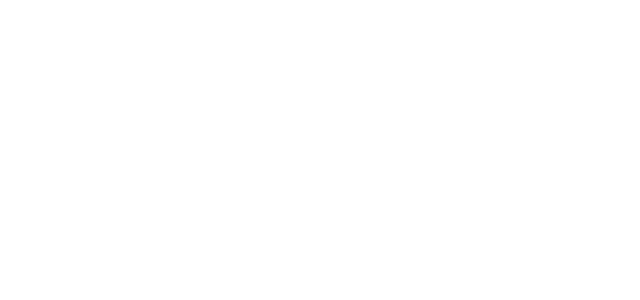
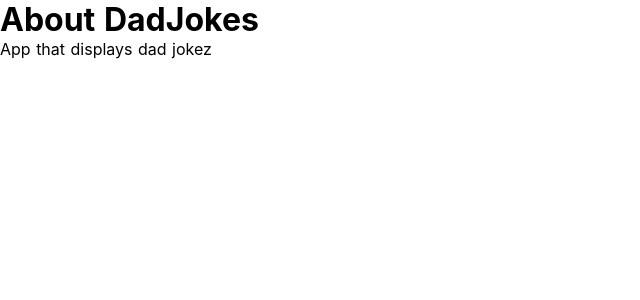
Before and after one commit to stefaleon/nuxt-dadjokes, a Nuxt app: page /about in a window 1280 px wide. Before the commit this address had no page. Shown: the top 300 px of the page, without its empty margins (0-640 px from the left). Built offline with nearby package versions, Linux system fonts and the light colour scheme.

Commit message:
about page

```diff
--- /dev/null
+++ b/pages/about.vue
@@ -0,0 +1,26 @@
+<template>
+  <div>
+    <h1>About DadJokes</h1>
+    <p>App that displays dad jokez</p>
+  </div>
+</template>
+
+<script>
+export default {
+  head() {
+    return {
+      title: "About the App",
+      meta: [
+        {
+          hid: "description",
+          name: "description",
+          content: "best place for corny dad jokes"
+        }
+      ]
+    };
+  }
+};
+</script>
+
+<style>
+</style>
```
